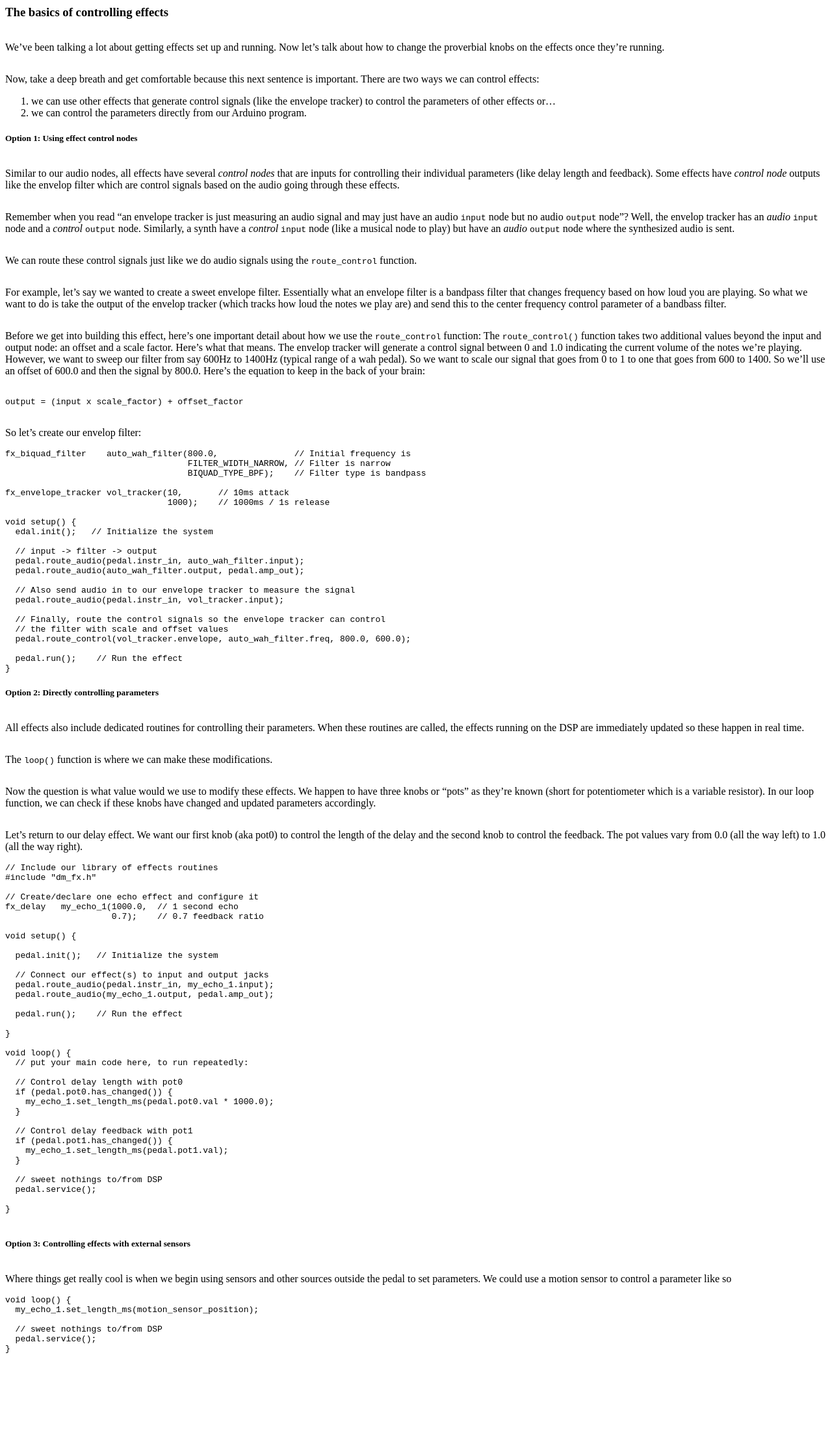
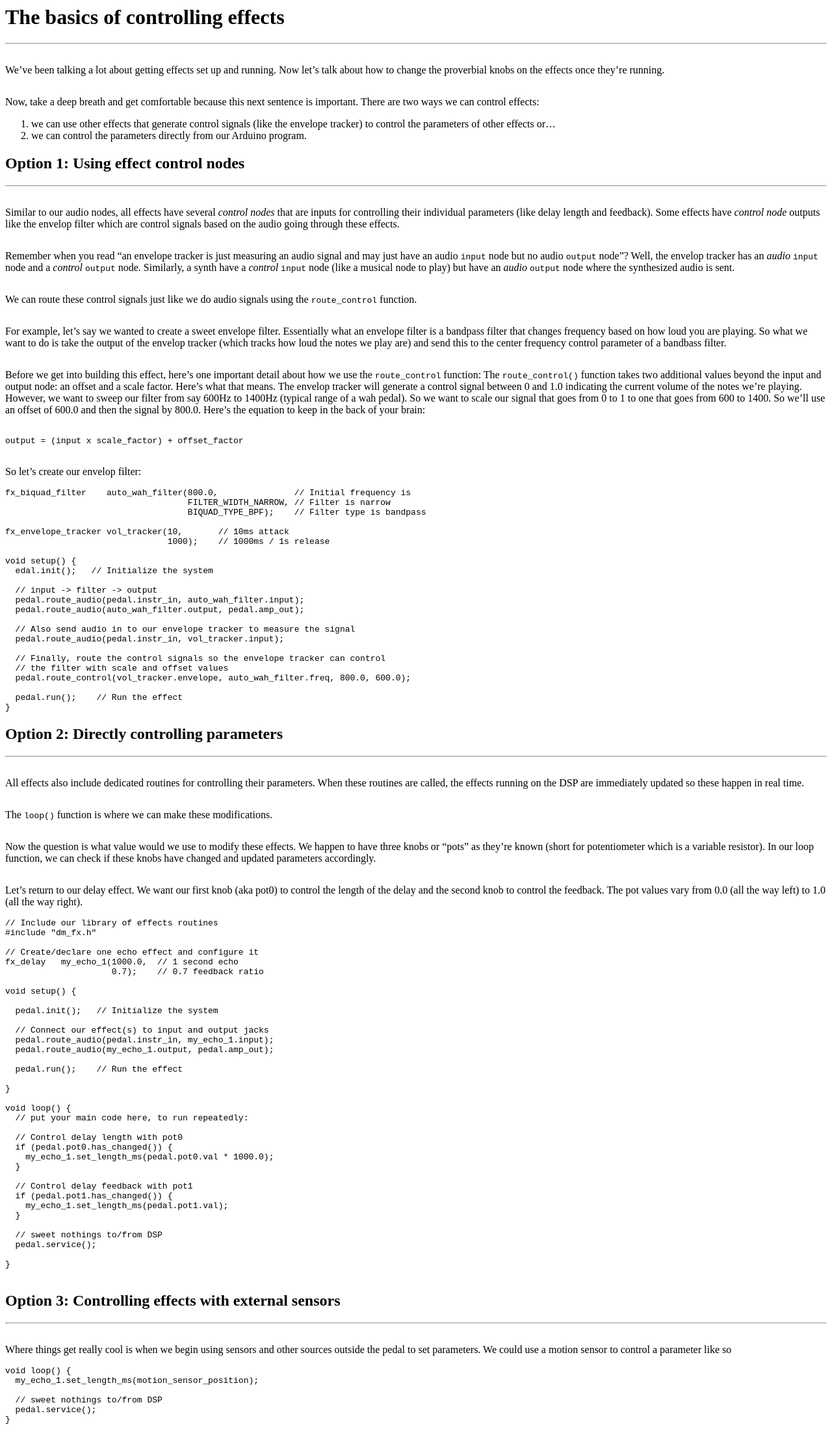
Before and after one commit to runjumplabs/dreammaker_fx, a Jekyll site: the page built from tutorial/controlling_effects.md, in a window 1280 px wide. Shown: the whole page at 65% size. Built offline with Jekyll 4.4.1, drawn with Linux system fonts in a browser that asks for light colours; before the commit the page ends 2096 px from its top, so only the background shows below that.

````diff
--- a/tutorial/controlling_effects.md
+++ b/tutorial/controlling_effects.md
@@ -4,15 +4,16 @@ title: Docs
 ---
 
 
-### The basics of controlling effects
-
+# The basics of controlling effects
+------
 We've been talking a lot about getting effects set up and running.  Now let's talk about how to change the proverbial knobs on the effects once they're running.
 
 Now, take a deep breath and get comfortable because this next sentence is important.  There are two ways we can control effects:
  1. we can use other effects that generate control signals (like the envelope tracker) to control the parameters of other effects or...
  1. we can control the parameters directly from our Arduino program.
 
-##### Option 1: Using effect control nodes
+## Option 1: Using effect control nodes
+------
 Similar to our audio nodes, all effects have several *control nodes* that are inputs for controlling their individual parameters (like delay length and feedback).  Some effects have *control node* outputs like the envelop filter which are control signals based on the audio going through these effects.
 
 Remember when you read "an envelope tracker is just measuring an audio signal and may just have an audio `input` node but no audio `output` node"?  Well, the envelop tracker has an *audio* `input` node and a *control* `output` node.  Similarly, a synth have a *control* `input` node (like a musical node to play) but have an *audio* `output` node where the synthesized audio is sent.
@@ -53,7 +54,8 @@ void setup() {
 }
 ```
 
-##### Option 2: Directly controlling parameters
+## Option 2: Directly controlling parameters
+------
 All effects also include dedicated routines for controlling their parameters.  When these routines are called, the effects running on the DSP are immediately updated so these happen in real time.
 
 The `loop()` function is where we can make these modifications.
@@ -101,7 +103,8 @@ void loop() {
 }
 
 ```
-##### Option 3: Controlling effects with external sensors
+## Option 3: Controlling effects with external sensors
+------
 Where things get really cool is when we begin using sensors and other sources outside the pedal to set parameters.  We could use a motion sensor to control a parameter like so
 
 ```
````
